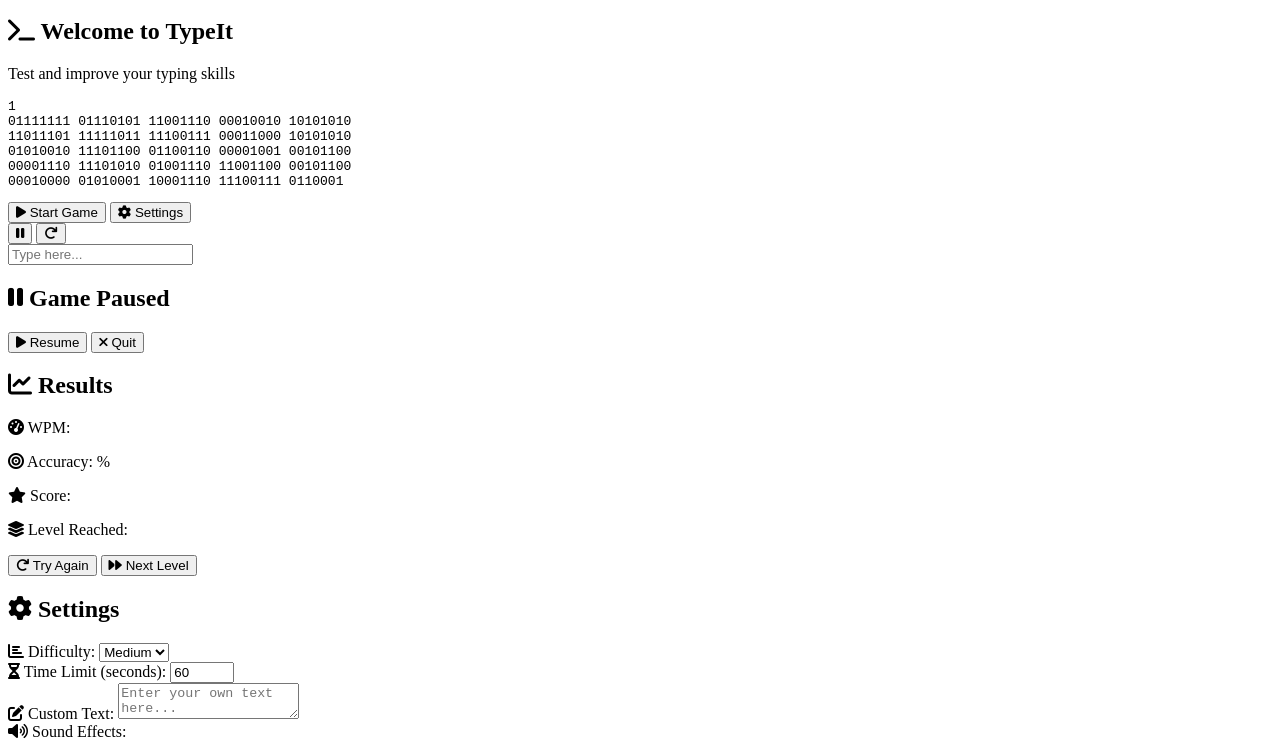
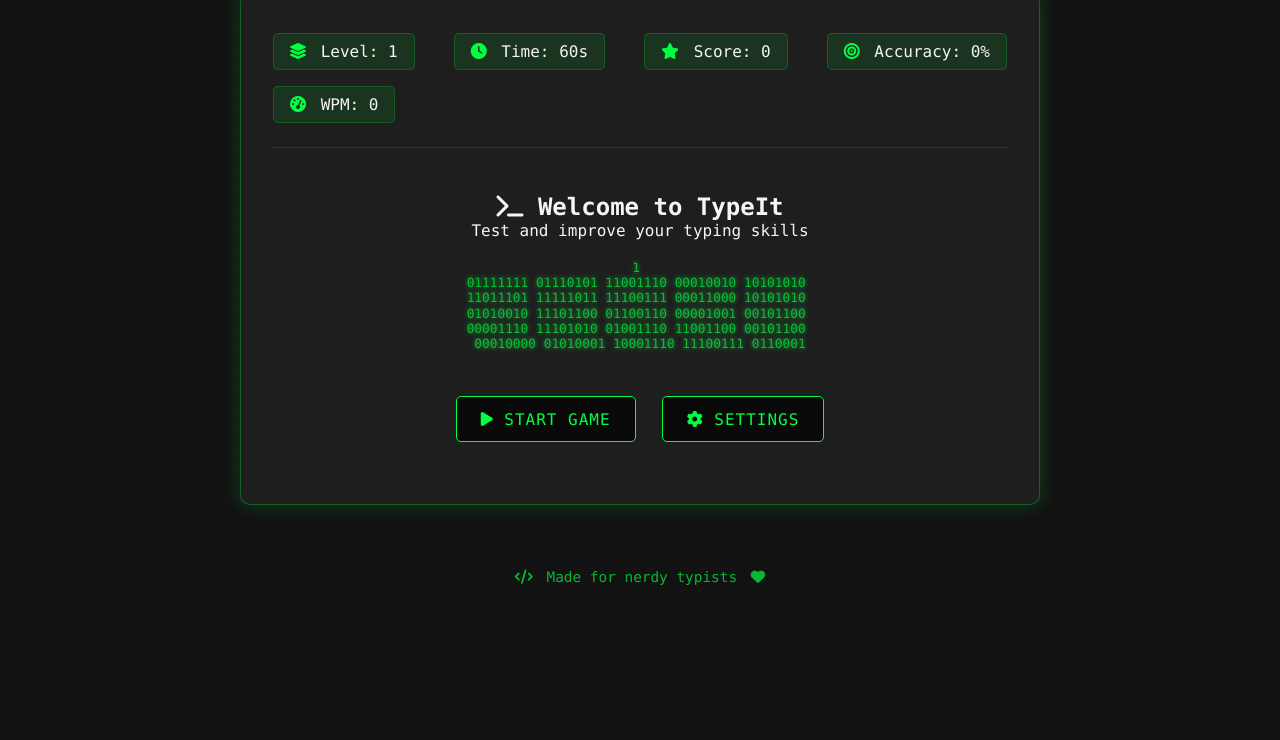
Before and after one commit to paren-thesis/TypeIt, a plain HTML site: page index.html in a window 1280 px wide. Shown: the part 172-912 px from the top of the page. After the commit the page ends 800 px from the top, so only its background shows below. Drawn offline with Linux system fonts and the light colour scheme; the site is published under a folder, as on GitHub Pages, so addresses that start at the root find nothing.

Commit message:
Change directory of style and script

```diff
--- a/index.html
+++ b/index.html
@@ -4,7 +4,7 @@
     <meta charset="UTF-8">
     <meta name="viewport" content="width=device-width, initial-scale=1.0">
     <title>TypeIt - Typing Game</title>
-    <link rel="stylesheet" href="/styles.css">
+    <link rel="stylesheet" href="styles/styles.css">
     <link rel="stylesheet" href="https://cdnjs.cloudflare.com/ajax/libs/font-awesome/6.0.0/css/all.min.css">
 </head>
 <body class="dark-theme">
@@ -144,6 +144,6 @@
         <source src="sounds/game-over.mp3" type="audio/mpeg">
     </audio>
 
-    <script src="script.js"></script>
+    <script src="scripts/script.js"></script>
 </body>
 </html>
```
Also changed, not shown: scripts/script.js (renamed from script.js), styles/styles.css (renamed from styles.css), 1 other file.
